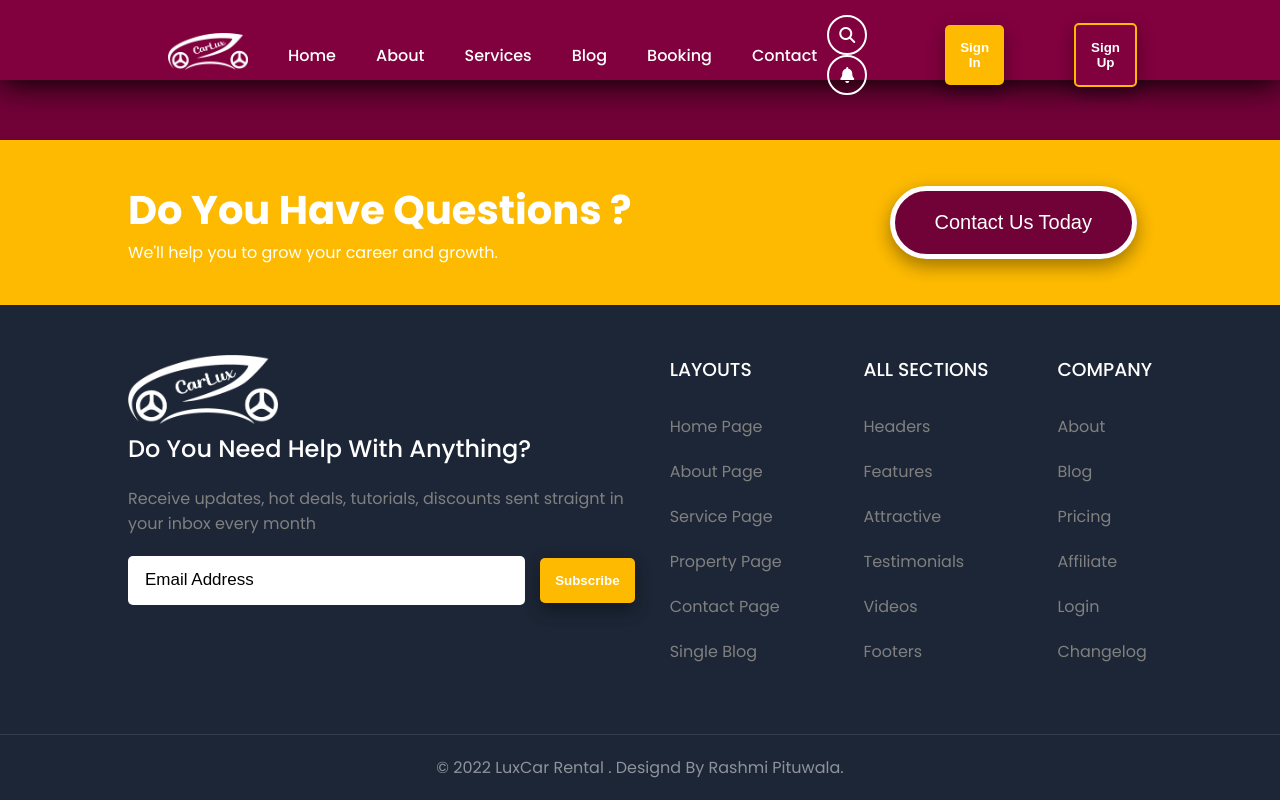
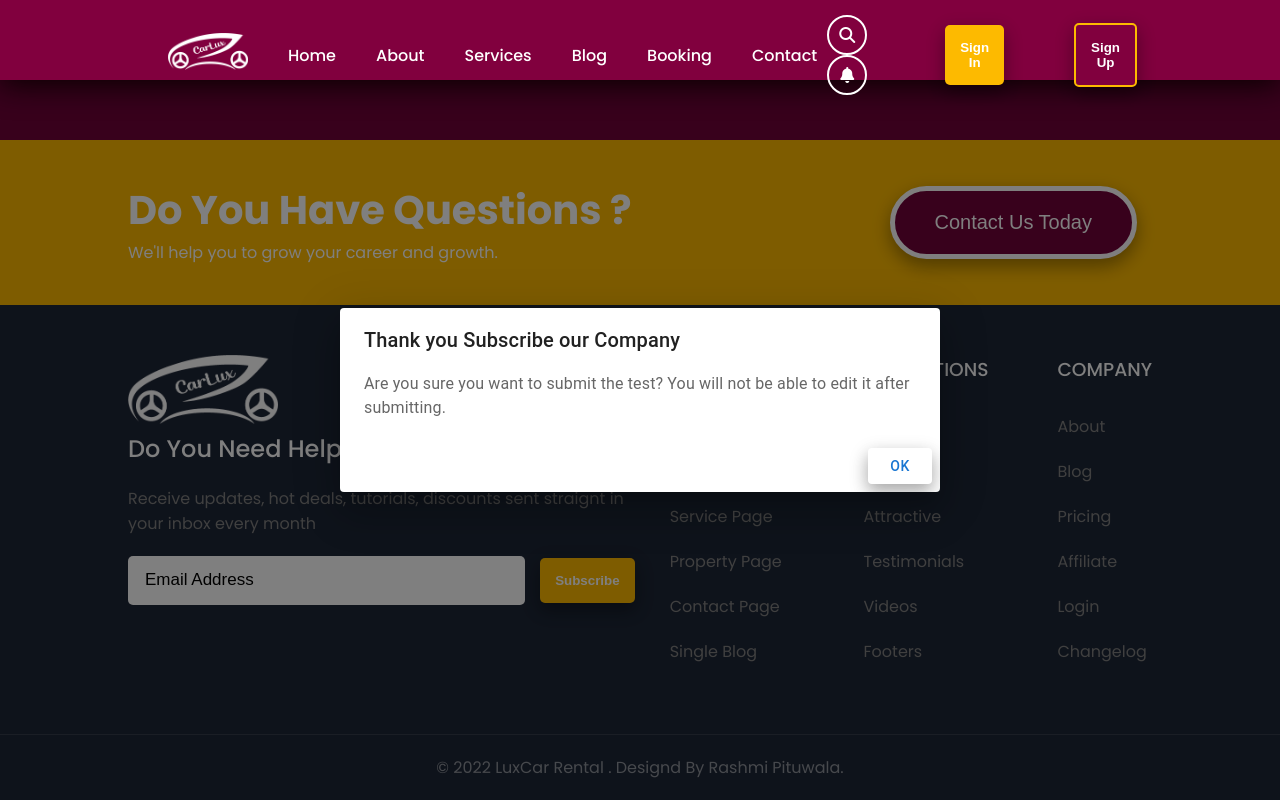
Before and after one commit to rashmiICT/Final-Project, a React (Create React App) app in the folder luxrental-frontend/: page /Booking in a window 1280 px wide. Both pictures are taken after a click on the button "Subscribe". Shown: the part 958-1758 px from the top of the page. Built offline with nearby package versions, Linux system fonts and the light colour scheme; grey boxes are pictures that could not be loaded.

Commit message:
Ading Dialog box In subscribe page

```diff
--- a/luxrental-frontend/package.json
+++ b/luxrental-frontend/package.json
@@ -3,6 +3,9 @@
   "version": "0.1.0",
   "private": true,
   "dependencies": {
+    "@emotion/react": "^11.9.3",
+    "@emotion/styled": "^11.9.3",
+    "@mui/material": "^5.9.0",
     "@testing-library/jest-dom": "^5.16.4",
     "@testing-library/react": "^13.3.0",
     "@testing-library/user-event": "^13.5.0",
--- a/luxrental-frontend/src/components/common/footer/Footer.jsx
+++ b/luxrental-frontend/src/components/common/footer/Footer.jsx
@@ -2,8 +2,18 @@ import React from "react";
 import { footer } from "../../data/Data";
 import "./footer.css";
 import { Link } from "react-router-dom";
+import {
+  Button,
+  Dialog,
+  DialogTitle,
+  DialogContent,
+  DialogContentText,
+  DialogActions
+} from '@mui/material'
+import { useState } from 'react'
 
 const Footer = () => {
+  const [open, setOpen] = useState(false)
   return (
     <>
       <section className="footerContact">
@@ -33,7 +43,24 @@ const Footer = () => {
 
               <div className="input flex">
                 <input type="text" placeholder="Email Address" />
-                <button>Subscribe</button>
+                <button onClick={() => setOpen(true)}>Subscribe</button>
+                <Dialog
+                    open={open}
+                    onClose={() => setOpen(false)}
+                    aria-labelledby='dialog-title'
+                    aria-describedby='dialog-description'>
+                    <DialogTitle id='dialog-title'>Thank you Subscribe our Company</DialogTitle>
+                    <DialogContent>
+                      <DialogContentText id='dialog-description'>
+                        Are you sure you want to submit the test? You will not be able to
+                        edit it after submitting.
+                      </DialogContentText>
+                    </DialogContent>
+                    <DialogActions>
+                      <Button onClick={() => setOpen(false)}>OK</Button>
+
+                    </DialogActions>
+                  </Dialog>
               </div>
             </div>
           </div>
```
Also changed, not shown: 1 other file (tests, documents, lock files or other folders).
